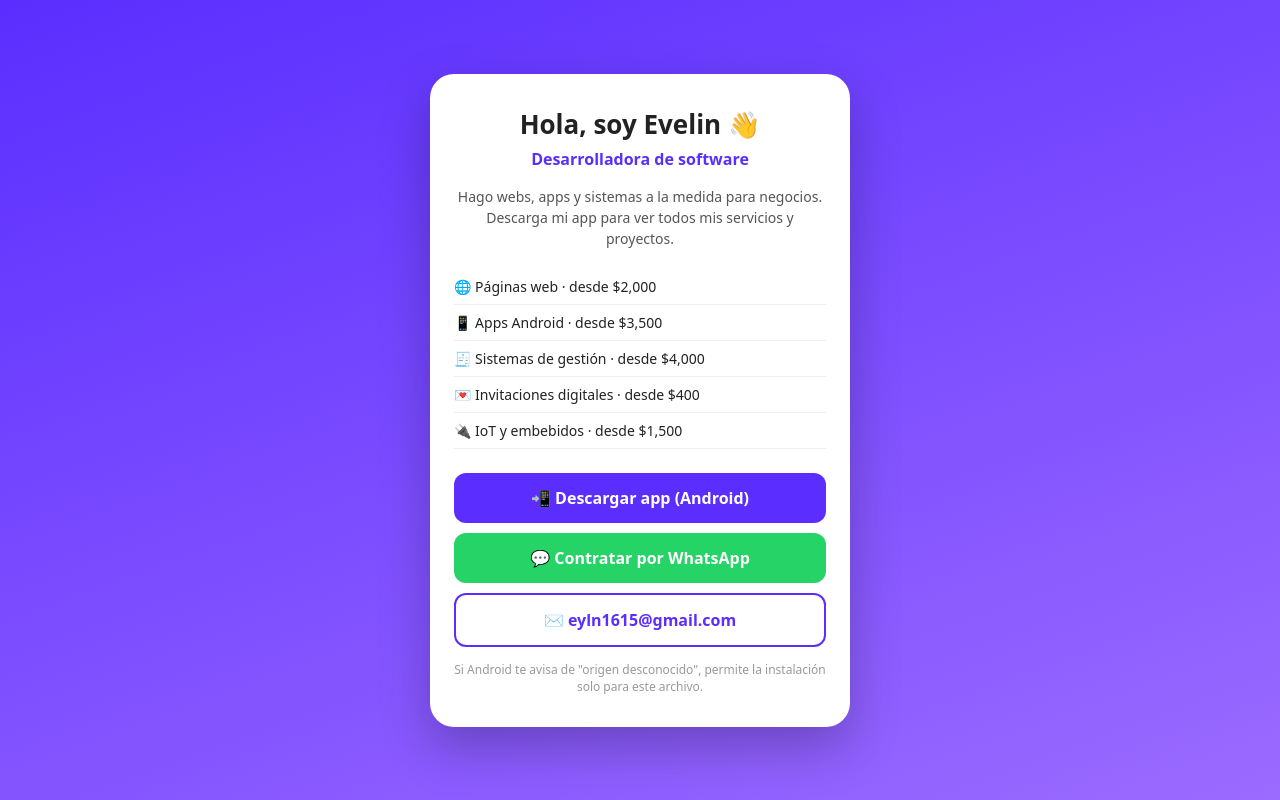
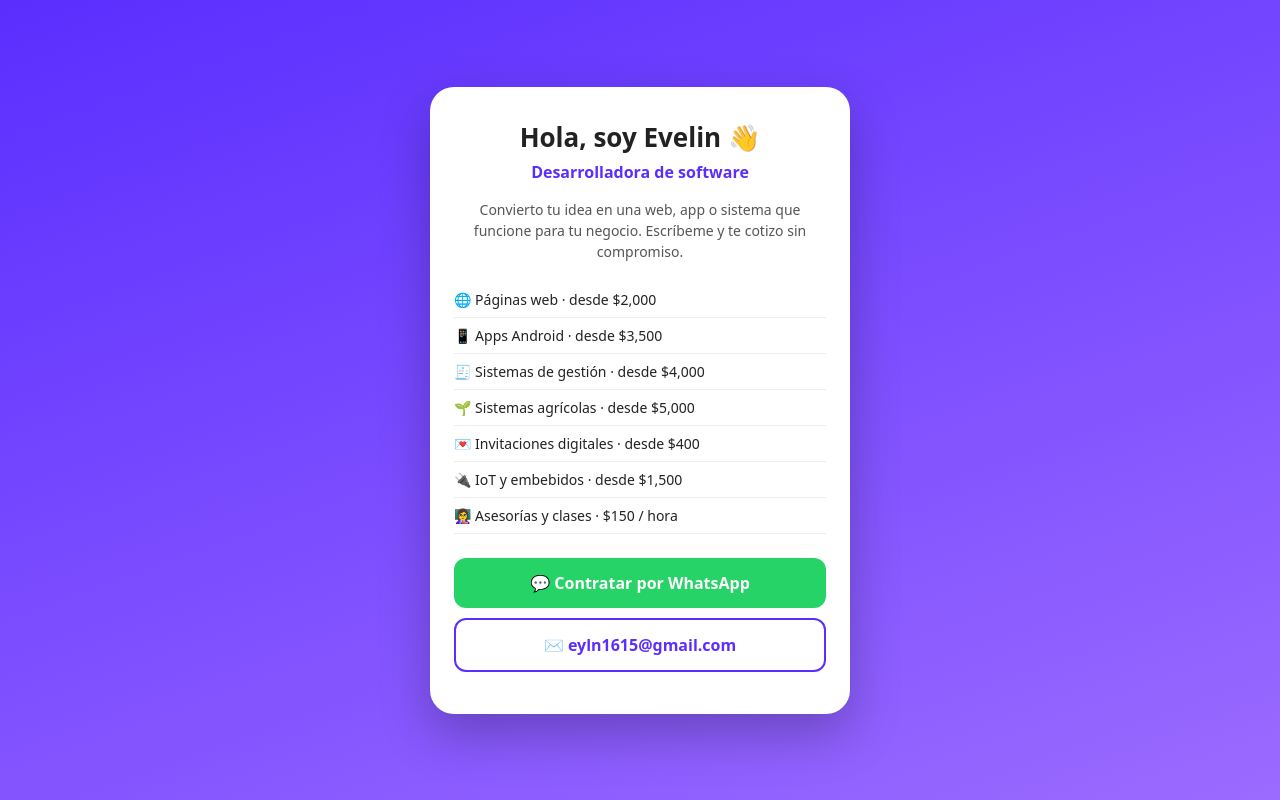
Before and after one commit to yeral887/develin, a plain HTML site: page index.html in a window 1280 px wide. Drawn offline with Linux system fonts and the light colour scheme.

Commit message:
Revise HTML title and service descriptions
Updated title and meta description for better clarity. Modified service descriptions and added new services offered.

```diff
--- a/index.html
+++ b/index.html
@@ -3,8 +3,8 @@
 <head>
 <meta charset="UTF-8">
 <meta name="viewport" content="width=device-width, initial-scale=1">
-<title>Evelin · Desarrolladora de software</title>
-<meta name="description" content="Páginas web, apps Android y sistemas a la medida para tu negocio.">
+<title>Evelin · Desarrolladora de software | Webs, Apps y Sistemas</title>
+<meta name="description" content="Convierto tu idea en una web, app o sistema que funcione para tu negocio.">
 <style>
   *{box-sizing:border-box;margin:0;padding:0;font-family:system-ui,sans-serif}
   body{background:linear-gradient(160deg,#5B2EFF,#9B6BFF);min-height:100vh;display:flex;align-items:center;justify-content:center;padding:20px;color:#fff}
@@ -15,28 +15,26 @@
   ul{list-style:none;text-align:left;margin-bottom:24px;font-size:14px}
   li{padding:8px 0;border-bottom:1px solid #eee}
   .btn{display:block;padding:14px;border-radius:12px;text-decoration:none;font-weight:700;margin-bottom:10px}
-  .primary{background:#5B2EFF;color:#fff}
   .wa{background:#25D366;color:#fff}
   .mail{border:2px solid #5B2EFF;color:#5B2EFF}
-  small{display:block;margin-top:14px;color:#999;font-size:12px}
 </style>
 </head>
 <body>
   <div class="card">
     <h1>Hola, soy Evelin 👋</h1>
     <div class="sub">Desarrolladora de software</div>
-    <p>Hago webs, apps y sistemas a la medida para negocios. Descarga mi app para ver todos mis servicios y proyectos.</p>
+    <p>Convierto tu idea en una web, app o sistema que funcione para tu negocio. Escríbeme y te cotizo sin compromiso.</p>
     <ul>
       <li>🌐 Páginas web · desde $2,000</li>
       <li>📱 Apps Android · desde $3,500</li>
       <li>🧾 Sistemas de gestión · desde $4,000</li>
+      <li>🌱 Sistemas agrícolas · desde $5,000</li>
       <li>💌 Invitaciones digitales · desde $400</li>
       <li>🔌 IoT y embebidos · desde $1,500</li>
+      <li>👩‍🏫 Asesorías y clases · $150 / hora</li>
     </ul>
-    <a class="btn primary" href="portafolio-evelin.apk" download>📲 Descargar app (Android)</a>
     <a class="btn wa" href="https://wa.me/527121707120?text=Hola%20Evelin%2C%20vi%20tu%20p%C3%A1gina%20y%20quiero%20cotizar%20un%20proyecto">💬 Contratar por WhatsApp</a>
     <a class="btn mail" href="mailto:eyln1615@gmail.com">✉️ eyln1615@gmail.com</a>
-    <small>Si Android te avisa de "origen desconocido", permite la instalación solo para este archivo.</small>
   </div>
 </body>
 </html>
```
